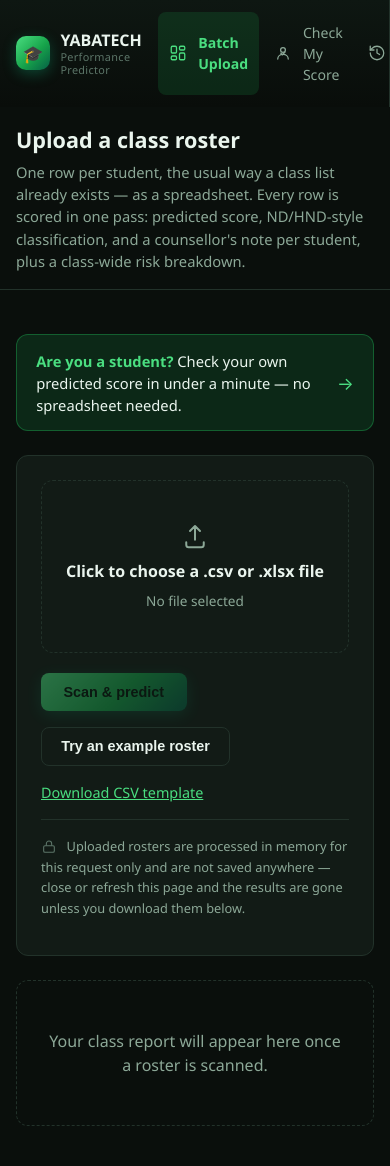
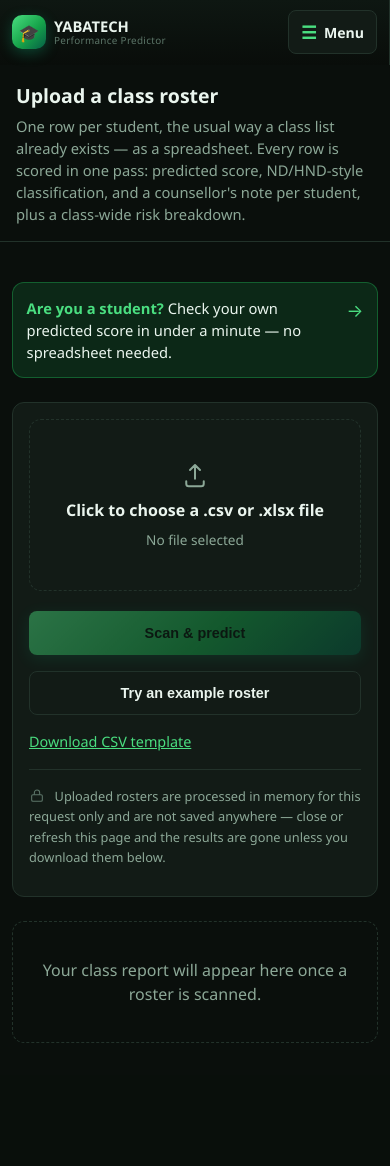
Before and after one commit to Modex22/Yct-Student-performance-prediction-using-machine-learning-modex, a Flask app: page / in a window 390 px wide. After the commit the page ends 1043 px from the top, so only its background shows below. Run offline with Flask 3, Linux system fonts and the light colour scheme.

Commit message:
improved phone

```diff
--- a/static/style.css
+++ b/static/style.css
@@ -84,6 +84,7 @@ a { color: inherit; }
   letter-spacing: 0.03em;
 }
 
+.mobile-navigation > summary { display: none; }
 .sidebar nav { display: flex; flex-direction: column; gap: 0.2rem; }
 .nav-item {
   display: flex;
@@ -128,17 +129,55 @@ a { color: inherit; }
 @media (max-width: 880px) {
   .shell { flex-direction: column; }
   .sidebar {
+    position: relative;
+    z-index: 5;
     width: 100%;
     flex-direction: row;
     align-items: center;
+    justify-content: space-between;
     padding: 0.75rem 1rem;
-    gap: 1rem;
-    overflow-x: auto;
+    gap: 0.75rem;
   }
-  .sidebar nav { flex-direction: row; }
+  .sidebar-brand { min-width: 0; }
+  .sidebar-brand .brand-text { font-size: 0.92rem; }
+  .mobile-navigation { position: relative; flex: 0 0 auto; }
+  .mobile-navigation > summary {
+    display: flex;
+    align-items: center;
+    justify-content: center;
+    gap: 0.45rem;
+    min-width: 48px;
+    min-height: 44px;
+    padding: 0.55rem 0.75rem;
+    border: 1px solid var(--border);
+    border-radius: var(--radius-sm);
+    background: var(--surface);
+    color: var(--text);
+    cursor: pointer;
+    list-style: none;
+    font-size: 0.88rem;
+    font-weight: 600;
+  }
+  .mobile-navigation > summary::-webkit-details-marker { display: none; }
+  .menu-icon { color: var(--accent-strong); font-size: 1.1rem; line-height: 1; }
+  .mobile-navigation nav {
+    position: absolute;
+    top: calc(100% + 0.55rem);
+    right: 0;
+    display: flex;
+    flex-direction: column;
+    gap: 0.25rem;
+    width: min(18rem, calc(100vw - 2rem));
+    padding: 0.55rem;
+    border: 1px solid var(--border);
+    border-radius: var(--radius);
+    background: #101a14;
+    box-shadow: 0 14px 32px rgba(0, 0, 0, 0.4);
+  }
+  .mobile-navigation .nav-item { min-height: 44px; }
   .sidebar-footer { display: none; }
-  .topbar { padding: 1.1rem 1rem; }
-  .content { padding: 1.25rem 1rem 2.5rem; }
+  .topbar { padding: 1rem clamp(1rem, 4vw, 1.5rem); }
+  .content { width: 100%; padding: 1.25rem clamp(1rem, 4vw, 1.5rem) 2.5rem; }
 }
 
 h1 { margin-bottom: 0.25rem; }
@@ -682,6 +721,48 @@ h1 { margin-bottom: 0.25rem; }
 
 .history-actions { display: flex; gap: 0.75rem; flex-wrap: wrap; margin-top: 1rem; }
 
+/* ---- Responsive refinements ---- */
+.content > *, .topbar > * { min-width: 0; }
+.upload-form, .chart-card, .at-risk-panel, .results-panel, .trend-card,
+.score-breakdown, .recommendations, .input-summary { max-width: 100%; }
+.results-table { min-width: 620px; }
+.metrics-table { min-width: 420px; }
+input, select, button, textarea { max-width: 100%; }
+button, .btn-primary, .btn-secondary, .btn-ghost { min-height: 44px; }
+.scan-doc { width: min(260px, 100%); }
+.figure, .chart-card svg, .trend-card svg { display: block; width: 100%; height: auto; }
+
+@media (max-width: 600px) {
+  .sidebar { padding: 0.65rem 0.75rem; }
+  .sidebar-brand { gap: 0.5rem; }
+  .sidebar-brand .brand-sub { font-size: 0.62rem; }
+  .topbar { align-items: flex-start; }
+  .topbar h1 { font-size: clamp(1.15rem, 5vw, 1.4rem); overflow-wrap: anywhere; }
+  .content { padding: 1rem 0.75rem 2rem; }
+  .form-grid { grid-template-columns: minmax(0, 1fr); gap: 0.85rem; }
+  .form-field input, .form-field select { width: 100%; min-height: 44px; }
+  .btn-primary, .btn-secondary, .btn-ghost { justify-content: center; }
+  .upload-form, .score-breakdown, .recommendations, .input-summary,
+  .chart-card, .at-risk-panel, .trend-card, .history-lookup { padding: 1rem; }
+  .student-callout { align-items: flex-start; padding: 0.85rem; }
+  .result-card { gap: 1rem; padding: 1rem; }
+  .breakdown-row { grid-template-columns: minmax(78px, 0.7fr) minmax(50px, 1fr) 55px; gap: 0.5rem; font-size: 0.78rem; }
+  .hbar-row { grid-template-columns: minmax(74px, 0.65fr) minmax(40px, 1fr) 28px; gap: 0.45rem; }
+  .at-risk-list li { grid-template-columns: minmax(0, 1fr) auto; gap: 0.5rem; }
+  .at-risk-note { grid-column: 1 / -1; }
+  .results-panel-head { align-items: flex-start; padding: 0.85rem 1rem; }
+  .history-lookup .form-field { min-width: 100%; }
+  .history-lookup button, .upload-actions > * { width: 100%; }
+  .empty-state { padding: 1.25rem 0.85rem; }
+}
+
+@media (max-width: 360px) {
+  .menu-label { display: none; }
+  .mobile-navigation > summary { width: 44px; padding: 0.5rem; }
+  .score-circle { width: 112px; height: 112px; }
+  .score-value { font-size: 1.7rem; }
+}
+
 /* Misc */
 code {
   background: var(--surface-2);
--- a/templates/base.html
+++ b/templates/base.html
@@ -13,7 +13,9 @@
         <span class="brand-mark">🎓</span>
         <span class="brand-text">YABATECH<span class="brand-sub">Performance Predictor</span></span>
       </a>
-      <nav>
+      <details class="mobile-navigation">
+        <summary aria-label="Open navigation menu"><span class="menu-icon" aria-hidden="true">☰</span><span class="menu-label">Menu</span></summary>
+        <nav aria-label="Main navigation">
         <a class="nav-item {% if request.endpoint == 'index' %}active{% endif %}" href="{{ url_for('index') }}">
           <svg viewBox="0 0 24 24" fill="none" stroke="currentColor" stroke-width="1.7" stroke-linecap="round" stroke-linejoin="round"><rect x="3" y="3" width="7" height="9" rx="1.5"/><rect x="14" y="3" width="7" height="5" rx="1.5"/><rect x="14" y="12" width="7" height="9" rx="1.5"/><rect x="3" y="16" width="7" height="5" rx="1.5"/></svg>
           Batch Upload
@@ -30,7 +32,8 @@
           <svg viewBox="0 0 24 24" fill="none" stroke="currentColor" stroke-width="1.7" stroke-linecap="round" stroke-linejoin="round"><circle cx="12" cy="12" r="9"/><path d="M12 16v-5"/><circle cx="12" cy="8.2" r="0.3" fill="currentColor" stroke-width="1.2"/></svg>
           Model Info
         </a>
-      </nav>
+        </nav>
+      </details>
       <div class="sidebar-footer">
         Demo model trained on synthetic data, not real Yabatech records — predictions are illustrative, not an official assessment.
       </div>
```
